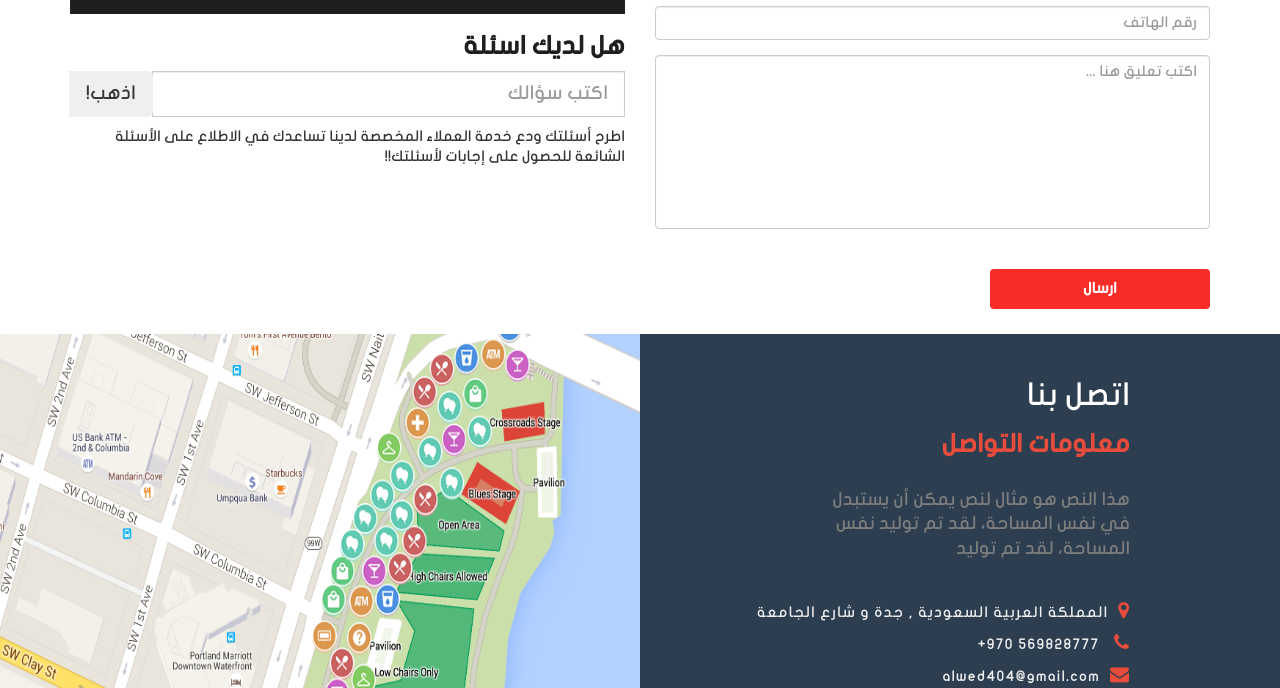
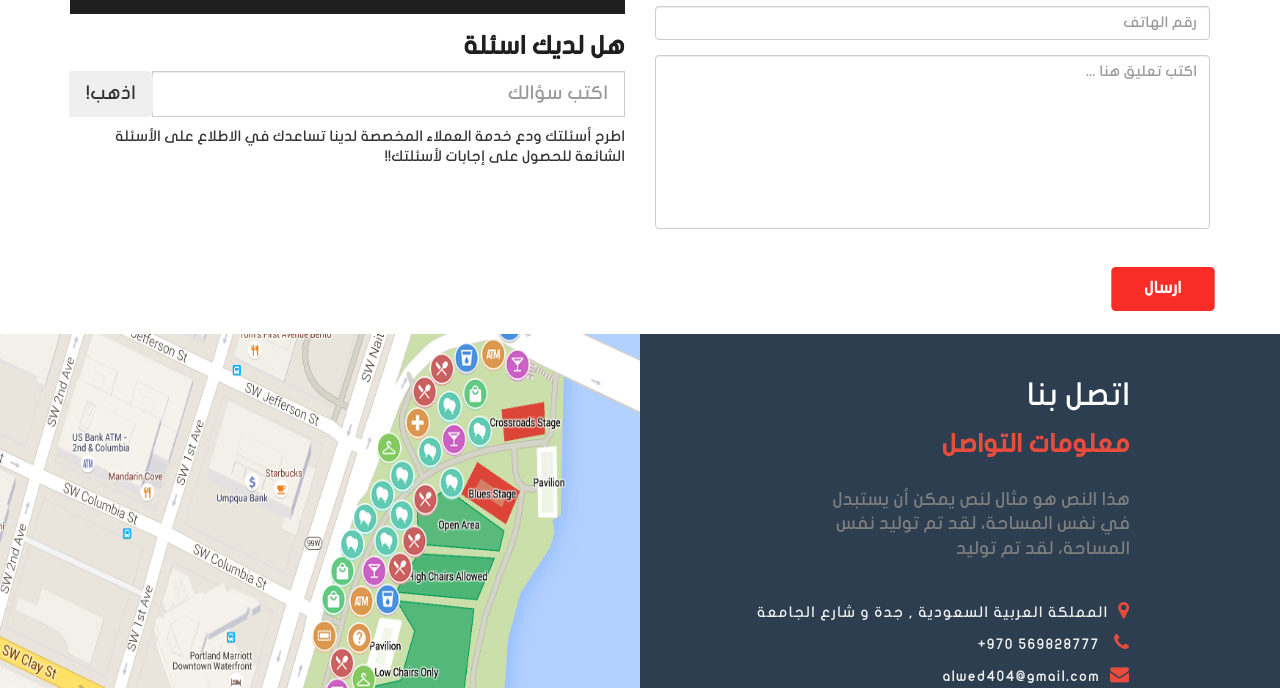
Before and after one commit to NSR404/Ahmed-bashmakh, a plain HTML site: page index.html in a window 1280 px wide. In both pictures the pointer is over the button "ارسال". Shown: the part 5308-5996 px from the top of the page. Drawn offline with Linux system fonts and the light colour scheme.

Commit message:
edite button

```diff
--- a/css/style.css
+++ b/css/style.css
@@ -556,8 +556,12 @@ transform: scale(1.08);
   transition: 0.5s!important;
  }
 
+ button{
+     outline: none;
+ }
+
 .btn_submite:hover{
-width: 220px;
+ transform: scale(1.1);
 }
 
 .desc_services p{
```
Also changed, not shown: رابط الموقع .txt (added).
